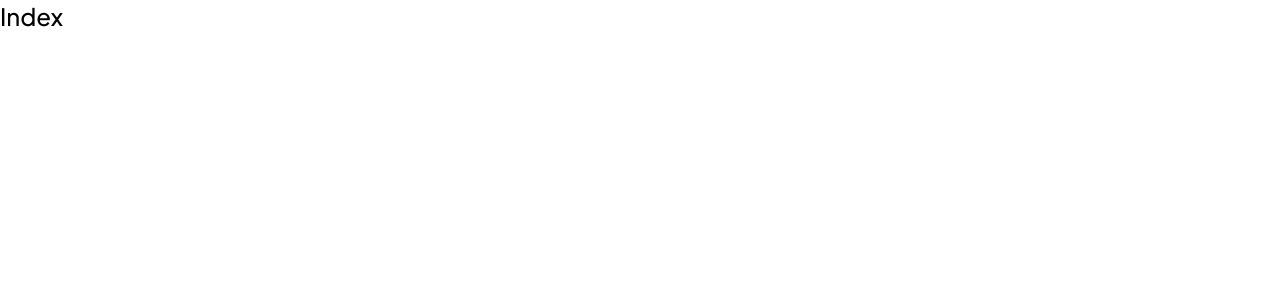
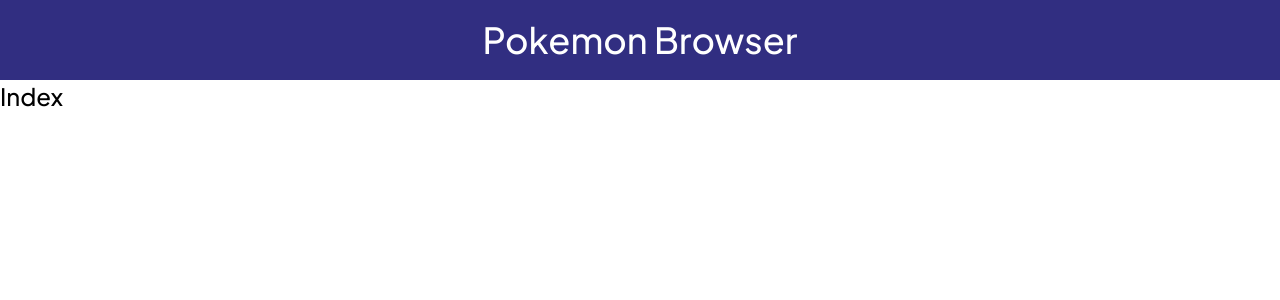
Before and after one commit to JohnPevien/React-Pokemon-Browser, a Next.js app: page / in a window 1280 px wide. Shown: the top 300 px of the page. Built offline with nearby package versions, Linux system fonts and the light colour scheme.

Commit message:
Add navigation component

```diff
--- /dev/null
+++ b/components/Navigation.tsx
@@ -0,0 +1,13 @@
+import Link from "next/link";
+type Props = {};
+export default function Navigation({}: Props) {
+  return (
+    <header className="flex h-20 bg-indigo-900">
+      <div className="flex items-center justify-center flex-1 text-white">
+        <Link href="/">
+          <a className="text-4xl font-medium text-white">Pokemon Browser</a>
+        </Link>
+      </div>
+    </header>
+  );
+}
--- a/pages/_app.tsx
+++ b/pages/_app.tsx
@@ -1,8 +1,14 @@
-import '../styles/globals.css'
-import type { AppProps } from 'next/app'
+import "../styles/globals.css";
+import type { AppProps } from "next/app";
+import Navigation from "@/components/Navigation";
 
 function MyApp({ Component, pageProps }: AppProps) {
-  return <Component {...pageProps} />
+  return (
+    <>
+      <Navigation />
+      <Component {...pageProps} />
+    </>
+  );
 }
 
-export default MyApp
+export default MyApp;
```
